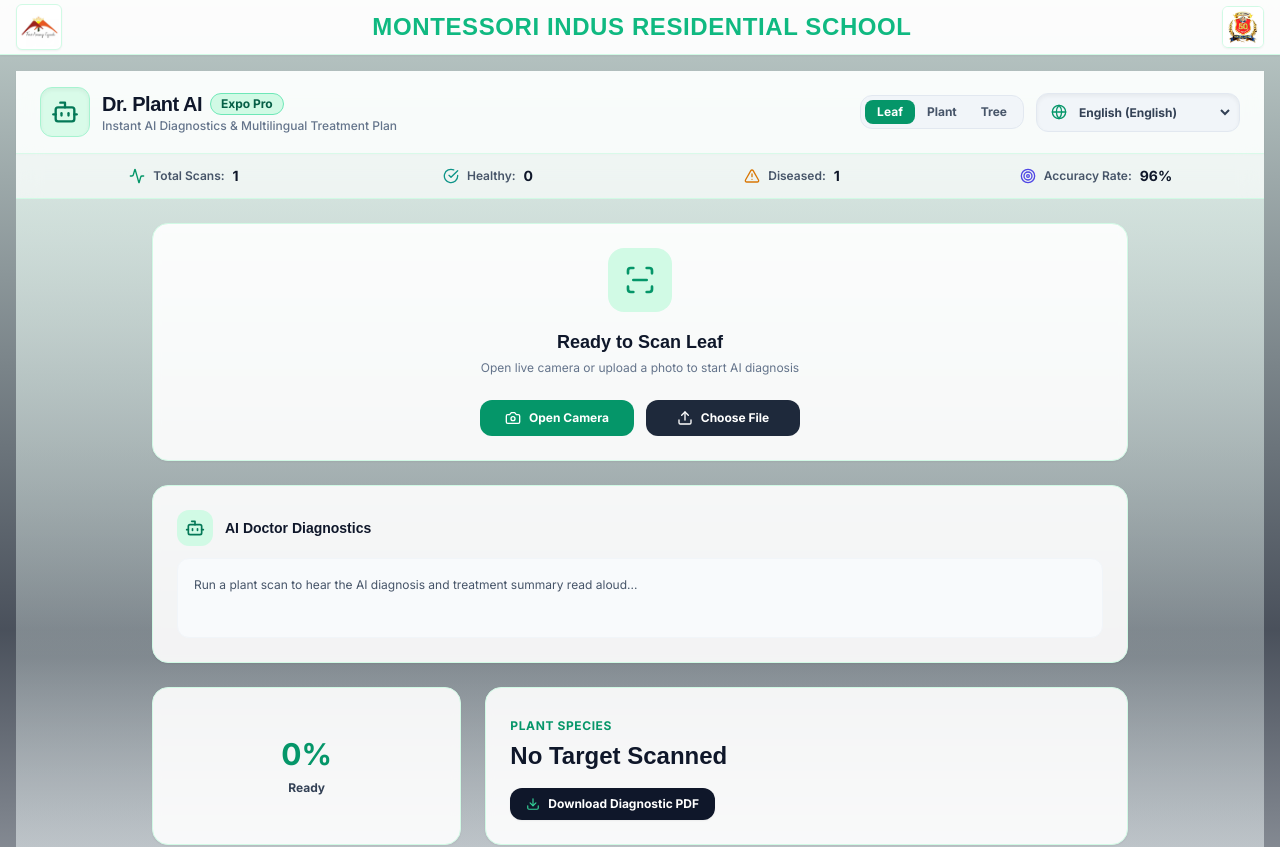
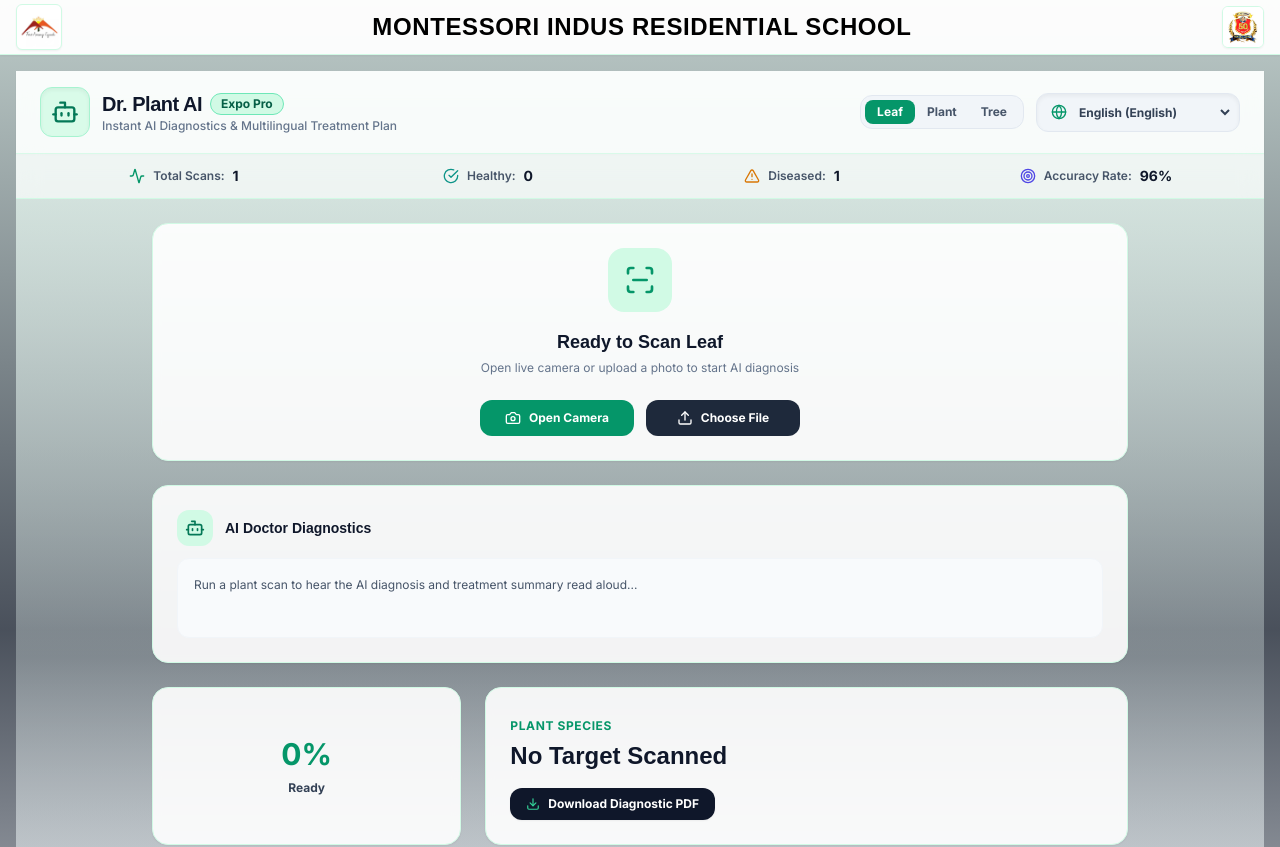
Before and after one commit to vmramu2345-coder/-Dr.-Plant-AI, a React (Vite) app in the folder client/: page / in a window 1280 px wide. Shown: the top 847 px of the page. Built offline with nearby package versions, Linux system fonts and the light colour scheme; no server answers.

Commit message:
Add files via upload

```diff
--- a/client/src/App.jsx
+++ b/client/src/App.jsx
@@ -15,7 +15,7 @@
   return (
     <div className="min-h-screen bg-gradient-to-b from-emerald-50/80 via-teal-50/30 to-slate-100 text-slate-800 flex flex-col">
 
-      {/* Global Navigation Header with Ultra-Slim Banner & Light Green School Name */}
+      {/* Global Navigation Header with Ultra-Slim Banner & Black Bold School Name */}
       <header className="sticky top-0 z-50 bg-white/95 backdrop-blur-md border-b border-emerald-100 px-2 sm:px-4 py-1 shadow-sm">
         <div className="max-w-7xl mx-auto w-full flex items-center justify-between gap-2 sm:gap-4">
 
@@ -28,9 +28,9 @@
             />
           </div>
 
-          {/* School Name (Light Green, Bold, Slim Banner) */}
+          {/* School Name (Pure Black, Bold, Slim Banner) */}
           <div className="text-center px-1 flex-1 overflow-hidden">
-            <h1 className="text-xs sm:text-xl md:text-2xl font-black tracking-wide text-emerald-500 uppercase whitespace-nowrap">
+            <h1 className="text-xs sm:text-xl md:text-2xl font-black tracking-wide text-black uppercase whitespace-nowrap">
               MONTESSORI INDUS RESIDENTIAL SCHOOL
             </h1>
           </div>
```
